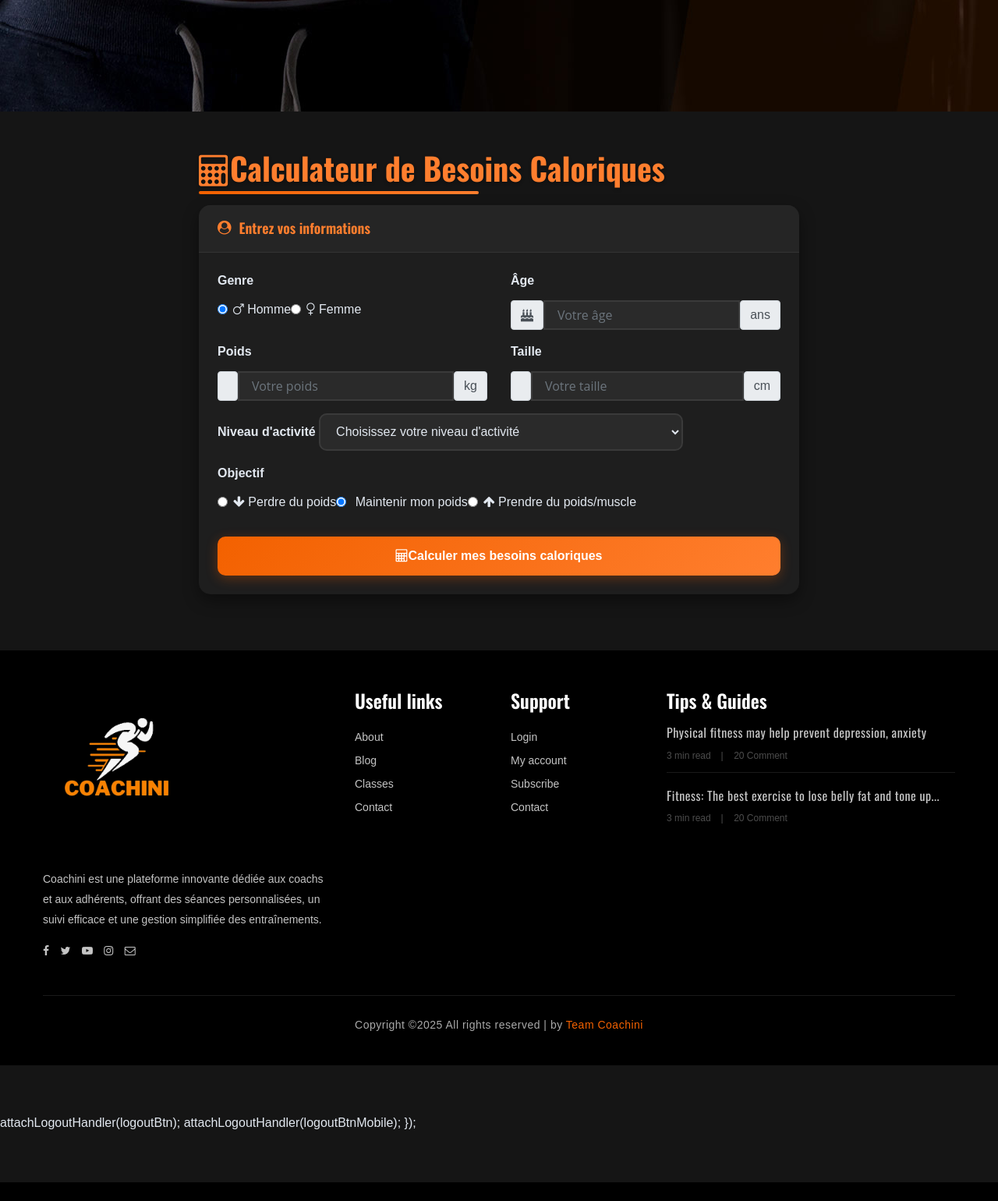
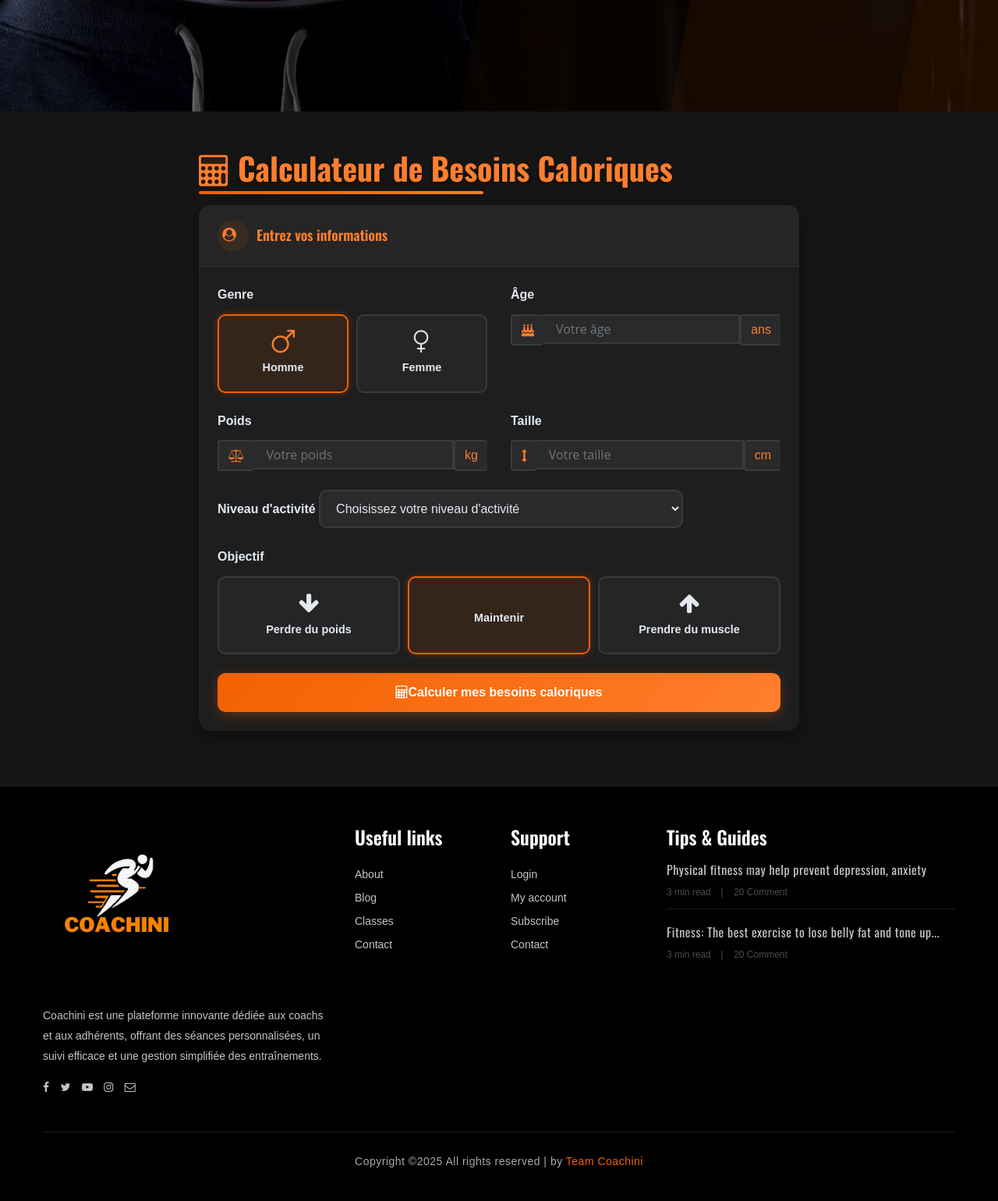
Before and after one commit to housssemm/PI_DEV_symfony, a Symfony app: template templates/nutrition/calorie_calculator.html.twig in a window 1280 px wide. Shown: the part 897-2437 px from the top of the page at 78% size. Before the commit the page ends 2413 px from the top, so only its background shows below. Run offline with Twig, Linux system fonts and the light colour scheme; the template is opened without the code that fills it, so the values that code supplies are empty; style sheets or scripts are compiled from the project's sources; some libraries are stand-ins or nearby versions; some web fonts are replaced.

Commit message:
CALCUL CALORIES v2

```diff
--- a/templates/nutrition/calorie_calculator.html.twig
+++ b/templates/nutrition/calorie_calculator.html.twig
@@ -186,14 +186,92 @@
         cursor: help;
     }
 
-    .form-check-input {
+    /* Styles améliorés pour les boutons radio */
+    .radio-card-group {
+        display: flex;
+        flex-wrap: wrap;
+        gap: 10px;
+        width: 100%;
+    }
+
+    .radio-card {
+        flex: 1;
+        min-width: 120px;
+        position: relative;
+    }
+
+    .radio-card input[type="radio"] {
+        position: absolute;
+        opacity: 0;
+        width: 0;
+        height: 0;
+    }
+
+    .radio-card-label {
+        display: flex;
+        flex-direction: column;
+        align-items: center;
+        justify-content: center;
+        background: #252525;
+        border: 2px solid #3a3a3a;
+        border-radius: 10px;
+        padding: 15px 10px;
+        cursor: pointer;
+        transition: all 0.3s ease;
+        text-align: center;
+        height: 100%;
+    }
+
+    .radio-card input[type="radio"]:checked + .radio-card-label {
+        background: rgba(243, 97, 0, 0.1);
+        border-color: #f36100;
+        box-shadow: 0 0 10px rgba(243, 97, 0, 0.3);
+    }
+
+    .radio-card-icon {
+        font-size: 1.8rem;
+        margin-bottom: 8px;
+        color: #e2e8f0;
+        transition: all 0.3s ease;
+    }
+
+    .radio-card input[type="radio"]:checked + .radio-card-label .radio-card-icon {
+        color: #ff7e2e;
+        transform: scale(1.2);
+    }
+
+    .radio-card-text {
+        font-weight: 600;
+        font-size: 0.9rem;
+    }
+
+    /* Styles améliorés pour les icônes */
+    .input-group-text {
         background-color: #2a2a2a;
         border: 2px solid #3a3a3a;
+        color: #ff7e2e;
+        border-right: none;
     }
 
-    .form-check-input:checked {
-        background-color: #f36100;
+    .input-group .form-control {
+        border-left: none;
+    }
+
+    .input-group:focus-within .input-group-text {
         border-color: #f36100;
+        color: #ff7e2e;
+    }
+
+    .icon-circle {
+        display: inline-flex;
+        align-items: center;
+        justify-content: center;
+        width: 40px;
+        height: 40px;
+        border-radius: 50%;
+        background: rgba(243, 97, 0, 0.1);
+        color: #ff7e2e;
+        margin-right: 10px;
     }
 </style>
 
@@ -201,29 +279,31 @@
     <div class="row">
         <div class="col-lg-8 mx-auto">
             <h1 class="mb-4">
-                <i class="fa fa-calculator me-2"></i>Calculateur de Besoins Caloriques
+                <span class="icon-circle"><i class="fa fa-calculator"></i></span>Calculateur de Besoins Caloriques
             </h1>
 
             <div class="card mb-4">
                 <div class="card-header">
-                    <h5 class="mb-0"><i class="fa fa-user-circle"></i> Entrez vos informations</h5>
+                    <h5 class="mb-0"><span class="icon-circle"><i class="fa fa-user-circle"></i></span> Entrez vos informations</h5>
                 </div>
                 <div class="card-body">
                     <form method="post" action="{{ path('app_calorie_calculator') }}">
-                        <div class="row mb-3">
-                            <div class="col-md-6">
+                        <div class="row mb-4">
+                            <div class="col-md-6 mb-3 mb-md-0">
                                 <label class="form-label">Genre</label>
-                                <div class="d-flex">
-                                    <div class="form-check me-4">
-                                        <input class="form-check-input" type="radio" name="gender" id="male" value="male" checked>
-                                        <label class="form-check-label" for="male">
-                                            <i class="fa fa-mars me-1"></i> Homme
+                                <div class="radio-card-group">
+                                    <div class="radio-card">
+                                        <input type="radio" name="gender" id="male" value="male" checked>
+                                        <label class="radio-card-label" for="male">
+                                            <i class="fa fa-mars radio-card-icon"></i>
+                                            <span class="radio-card-text">Homme</span>
                                         </label>
                                     </div>
-                                    <div class="form-check">
-                                        <input class="form-check-input" type="radio" name="gender" id="female" value="female">
-                                        <label class="form-check-label" for="female">
-                                            <i class="fa fa-venus me-1"></i> Femme
+                                    <div class="radio-card">
+                                        <input type="radio" name="gender" id="female" value="female">
+                                        <label class="radio-card-label" for="female">
+                                            <i class="fa fa-venus radio-card-icon"></i>
+                                            <span class="radio-card-text">Femme</span>
                                         </label>
                                     </div>
                                 </div>
@@ -238,11 +318,11 @@
                             </div>
                         </div>
 
-                        <div class="row mb-3">
-                            <div class="col-md-6">
+                        <div class="row mb-4">
+                            <div class="col-md-6 mb-3 mb-md-0">
                                 <label for="weight" class="form-label">Poids</label>
                                 <div class="input-group">
-                                    <span class="input-group-text"><i class="fa fa-weight"></i></span>
+                                    <span class="input-group-text"><i class="fa fa-balance-scale"></i></span>
                                     <input type="number" step="0.1" class="form-control" id="weight" name="weight" min="30" max="300" required placeholder="Votre poids">
                                     <span class="input-group-text">kg</span>
                                 </div>
@@ -250,14 +330,14 @@
                             <div class="col-md-6">
                                 <label for="height" class="form-label">Taille</label>
                                 <div class="input-group">
-                                    <span class="input-group-text"><i class="fa fa-ruler-vertical"></i></span>
+                                    <span class="input-group-text"><i class="fa fa-arrows-v"></i></span>
                                     <input type="number" class="form-control" id="height" name="height" min="100" max="250" required placeholder="Votre taille">
                                     <span class="input-group-text">cm</span>
                                 </div>
                             </div>
                         </div>
 
-                        <div class="mb-3">
+                        <div class="mb-4">
                             <label for="activity_level" class="form-label">Niveau d'activité</label>
                             <select class="form-select" id="activity_level" name="activity_level" required>
                                 <option value="" disabled selected>Choisissez votre niveau d'activité</option>
@@ -271,23 +351,26 @@
 
                         <div class="mb-4">
                             <label class="form-label">Objectif</label>
-                            <div class="d-flex flex-wrap">
-                                <div class="form-check me-4 mb-2">
-                                    <input class="form-check-input" type="radio" name="goal" id="lose" value="lose">
-                                    <label class="form-check-label" for="lose">
-                                        <i class="fa fa-arrow-down me-1"></i> Perdre du poids
+                            <div class="radio-card-group">
+                                <div class="radio-card">
+                                    <input type="radio" name="goal" id="lose" value="lose">
+                                    <label class="radio-card-label" for="lose">
+                                        <i class="fa fa-arrow-down radio-card-icon"></i>
+                                        <span class="radio-card-text">Perdre du poids</span>
                                     </label>
                                 </div>
-                                <div class="form-check me-4 mb-2">
-                                    <input class="form-check-input" type="radio" name="goal" id="maintain" value="maintain" checked>
-                                    <label class="form-check-label" for="maintain">
-                                        <i class="fa fa-equals me-1"></i> Maintenir mon poids
+                                <div class="radio-card">
+                                    <input type="radio" name="goal" id="maintain" value="maintain" checked>
+                                    <label class="radio-card-label" for="maintain">
+                                        <i class="fa fa-equals radio-card-icon"></i>
+                                        <span class="radio-card-text">Maintenir</span>
                                     </label>
                                 </div>
-                                <div class="form-check mb-2">
-                                    <input class="form-check-input" type="radio" name="goal" id="gain" value="gain">
-                                    <label class="form-check-label" for="gain">
-                                        <i class="fa fa-arrow-up me-1"></i> Prendre du poids/muscle
+                                <div class="radio-card">
+                                    <input type="radio" name="goal" id="gain" value="gain">
+                                    <label class="radio-card-label" for="gain">
+                                        <i class="fa fa-arrow-up radio-card-icon"></i>
+                                        <span class="radio-card-text">Prendre du muscle</span>
                                     </label>
                                 </div>
                             </div>
@@ -333,7 +416,7 @@
                     <div class="mt-4">
                         <div class="card">
                             <div class="card-header">
-                                <h5 class="mb-0"><i class="fa fa-info-circle"></i> Détails du calcul</h5>
+                                <h5 class="mb-0"><span class="icon-circle"><i class="fa fa-info-circle"></i></span> Détails du calcul</h5>
                             </div>
                             <div class="card-body">
                                 <div class="row">
@@ -357,7 +440,7 @@
 
                 <div class="card mb-4">
                     <div class="card-header">
-                        <h5 class="mb-0"><i class="fa fa-lightbulb"></i> Conseils nutritionnels</h5>
+                        <h5 class="mb-0"><span class="icon-circle"><i class="fa fa-lightbulb"></i></span> Conseils nutritionnels</h5>
                     </div>
                     <div class="card-body">
                         <div class="mb-3">
```
